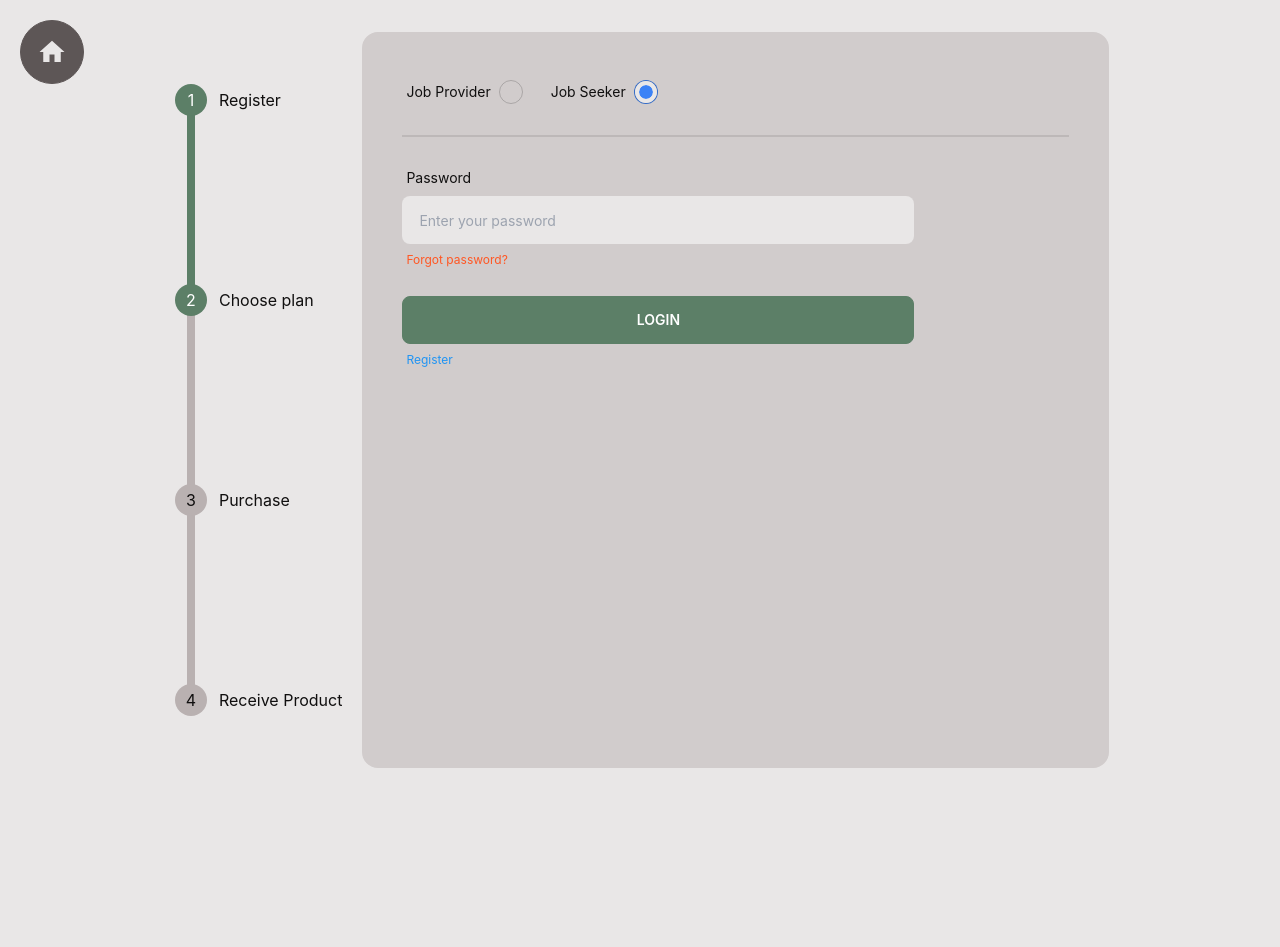
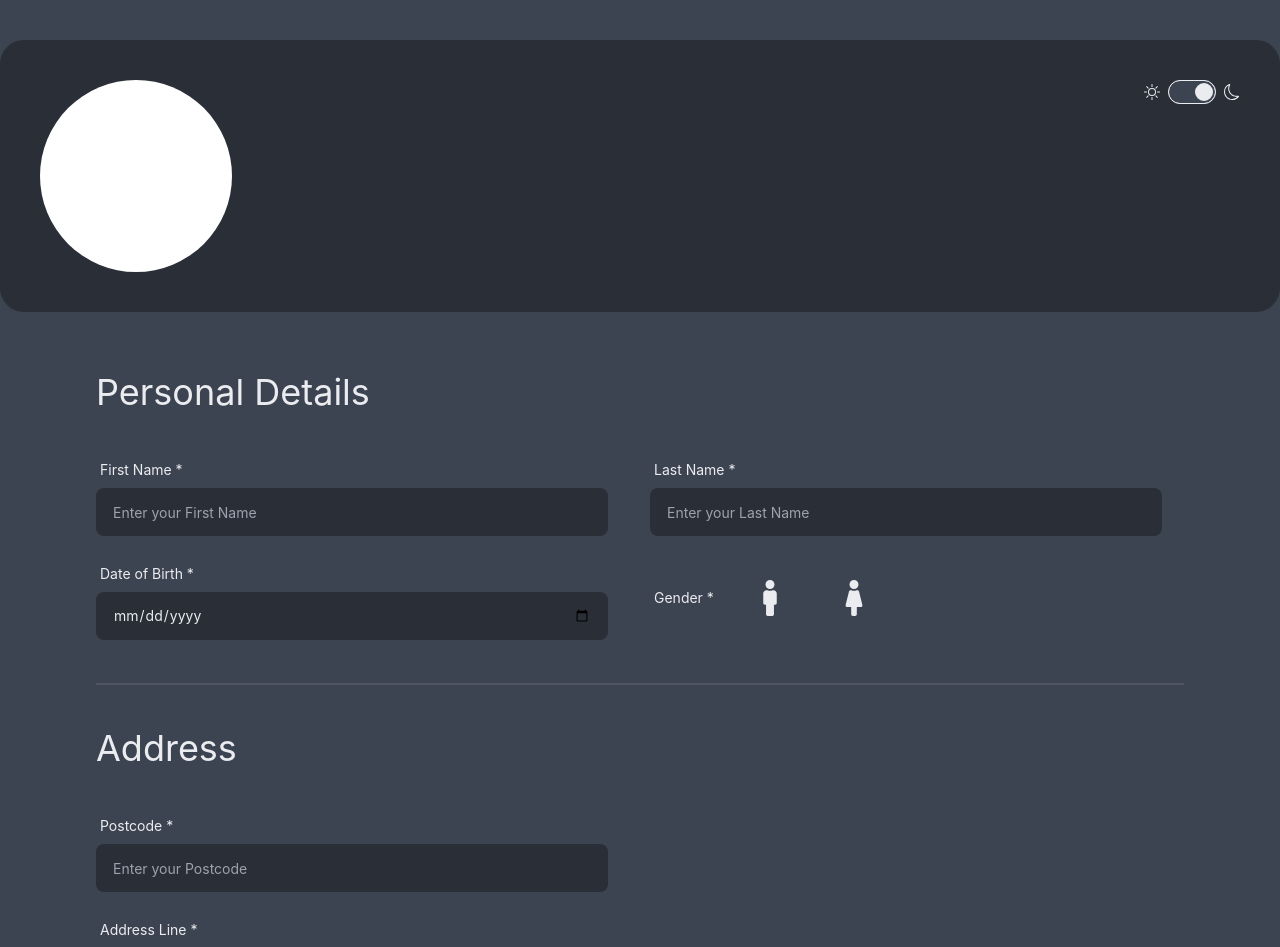
Before and after one commit to Kingkon963/britjobs_nextjs, a Next.js app: page /auth/completeProfile in a window 1280 px wide. Shown: the top 947 px of the page. Before the commit the page ends 800 px from the top, so only its background shows below. Built offline with nearby package versions, Linux system fonts and the light colour scheme.

Commit message:
completeProfile screen UI designed

```diff
--- a/next.config.js
+++ b/next.config.js
@@ -1,6 +1,7 @@
 /** @type {import('next').NextConfig} */
 const nextConfig = {
   reactStrictMode: true,
+  swcMinify: true,
   images: {
     domains: ["api.lorem.space"],
   },
--- a/package.json
+++ b/package.json
@@ -11,7 +11,7 @@
   "dependencies": {
     "axios": "^0.27.2",
     "daisyui": "^1.25.4",
-    "next": "12.0.8",
+    "next": "12.1.5",
     "next-auth": "^4.3.1",
     "nookies": "^2.5.2",
     "pg": "^8.7.3",
--- a/pages/auth/completeProfile.tsx
+++ b/pages/auth/completeProfile.tsx
@@ -1,10 +1,11 @@
 import * as React from "react";
 import Head from "next/head";
 import Link from "next/link";
-import { MdHome, MdError } from "react-icons/md";
+import { FaMale, FaFemale } from "react-icons/fa";
 import keyGen from "@utils/genKey";
 import { useRouter } from "next/router";
 import TextField from "@components/EditableTextField";
+import ThemeSwitch from "@components/ThemeSwitch";
 
 enum ACTIONS {
   SET_IDENTIFIER,
@@ -54,77 +55,119 @@ const CompleteProfile: React.FC = () => {
   const router = useRouter();
 
   return (
-    <div className="flex h-screen justify-center gap-5">
+    <div className="flex flex-col items-center justify-center gap-5">
       <Head>
         <title>Britjobs | Complete Your Profile</title>
         <meta name="description" content="Generated by create next app" />
       </Head>
-      <div className="absolute top-5 left-5 z-10">
-        <Link href="/" passHref>
-          <button className="btn btn-circle btn-lg">
-            <MdHome className="text-3xl" />
-          </button>
-        </Link>
+
+      <div className="card bg-base-200 relative mt-10 w-full max-w-7xl rounded-3xl p-10">
+        <div className="h-48 w-48 rounded-full bg-white"></div>
+        <div className="absolute top-10 right-10">
+          <ThemeSwitch />
+        </div>
       </div>
-      <ul className="steps steps-vertical">
-        <li className="step step-primary">Register</li>
-        <li className="step step-primary">Choose plan</li>
-        <li className="step ">Purchase</li>
-        <li className="step">Receive Product</li>
-      </ul>
+      <div className="card w-full max-w-7xl rounded-3xl p-10 px-24">
+        <form className="flex flex-col">
+          <div className="grid grid-cols-2 gap-5">
+            <h1 className=" col-span-full mb-5 text-4xl">Personal Details</h1>
+            <div className="form-control w-full max-w-lg">
+              <label className="label">
+                <span className="label-text">First Name *</span>
+              </label>
+              <input
+                type="text"
+                placeholder="Enter your First Name"
+                className="input bg-base-200 w-full"
+              />
+            </div>
 
-      <div className="card bg-base-200 my-8 w-7/12 p-10">
-        <div className="form-control">
-          <div className="flex w-fit gap-5">
-            <div className="form-control">
-              <label className="label cursor-pointer gap-2">
-                <span className="label-text">Job Provider</span>
-                <input type="radio" name="radio-6" className="radio checked:bg-blue-500" checked />
+            <div className="form-control w-full max-w-lg">
+              <label className="label">
+                <span className="label-text">Last Name *</span>
+              </label>
+              <input
+                type="text"
+                placeholder="Enter your Last Name"
+                className="input bg-base-200 w-full"
+              />
+            </div>
+
+            <div className="form-control w-full max-w-lg">
+              <label className="label">
+                <span className="label-text">Date of Birth *</span>
+              </label>
+              <input type="date" className="input bg-base-200 w-full" />
+            </div>
+
+            <div className="form-control w-full max-w-lg flex-row items-center gap-5">
+              <label className="label">
+                <span className="label-text">Gender *</span>
+              </label>
+              <label htmlFor="male" className="relative">
+                <input
+                  type="radio"
+                  className="radio checked:bg-base-200 h-16 w-16 rounded-xl border-0"
+                  name="gender"
+                  value="male"
+                  id="male"
+                />
+                <FaMale className="absolute top-1/2 left-1/2 -translate-x-1/2 -translate-y-1/2 cursor-pointer text-4xl" />
+              </label>
+              <label htmlFor="felmale" className="relative">
+                <input
+                  type="radio"
+                  className="radio checked:bg-base-200 h-16 w-16 rounded-xl border-0 "
+                  name="gender"
+                  value="female"
+                  id="felmale"
+                />
+                <FaFemale className="absolute top-1/2 left-1/2 -translate-x-1/2 -translate-y-1/2 cursor-pointer text-4xl" />
               </label>
             </div>
-            <div className="form-control">
-              <label className="label cursor-pointer gap-2">
-                <span className="label-text">Job Seeker</span>
-                <input type="radio" name="radio-6" className="radio checked:bg-blue-500" checked />
+
+            <div className="divider col-start-1 col-end-3"></div>
+
+            <h1 className=" col-span-full mb-5 text-4xl">Address</h1>
+            <div className="form-control w-full max-w-lg">
+              <label className="label">
+                <span className="label-text">Postcode *</span>
               </label>
+              <input
+                type="text"
+                placeholder="Enter your Postcode"
+                className="input bg-base-200 w-full"
+              />
+            </div>
+
+            <div></div>
+
+            <div className="form-control col-span-full w-full">
+              <label className="label">
+                <span className="label-text">Address Line *</span>
+              </label>
+              <input
+                type="text"
+                placeholder="Enter your Address Line"
+                className="input bg-base-200 w-full"
+              />
+            </div>
+
+            <div className="form-control w-full max-w-lg">
+              <label className="label">
+                <span className="label-text">City *</span>
+              </label>
+              <input
+                type="text"
+                placeholder="Enter your City"
+                className="input bg-base-200 w-full"
+              />
             </div>
           </div>
-
-          <div className="divider"></div>
-
-          <label className="label">
-            <span className="label-text">Password</span>
-          </label>
-          <input
-            type="password"
-            placeholder="Enter your password"
-            className="input max-w-lg"
-            value={state.password}
-            onChange={(e) => dispatch({ type: ACTIONS.SET_PASSWORD, payload: e.target.value })}
-          />
-          <label className="label">
-            <a href="" className="label-text-alt text-error">
-              Forgot password?
-            </a>
-          </label>
-
-          <button className="btn btn-primary mt-5 max-w-lg">Login</button>
-          <label className="label">
-            <span className="label-text-alt text-info cursor-pointer">
-              <Link href="/register">Register</Link>
-            </span>
-          </label>
-        </div>
-        <div className="mt-2 flex flex-col gap-2">
-          {
-            <div className={`alert alert-error ${state.error !== undefined ? "" : "invisible"}`}>
-              <div className="flex-1 items-center gap-2">
-                <MdError className="text-lg" />
-                <label>{state.error}</label>
-              </div>
-            </div>
-          }
-        </div>
+          <button className="btn btn-primary mt-10 w-full max-w-sm self-end" type="submit">
+            Save
+          </button>
+        </form>
       </div>
     </div>
   );
```
Also changed, not shown: 1 other file (tests, documents, lock files or other folders).
